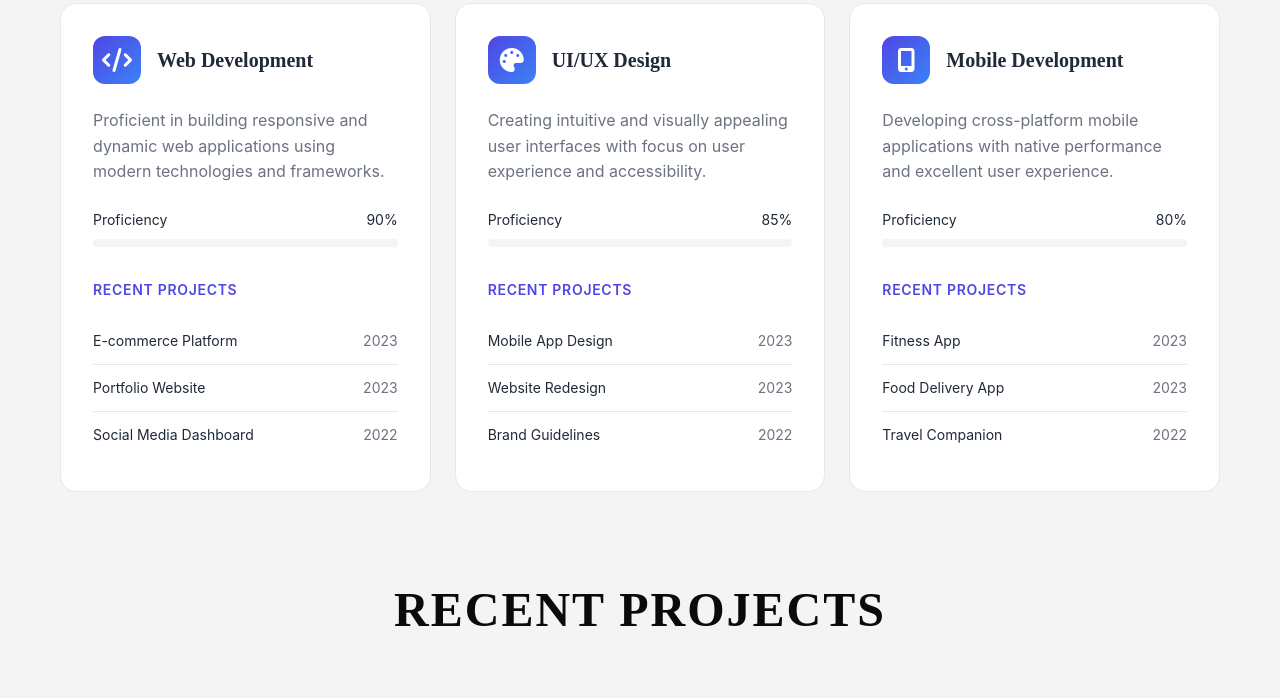
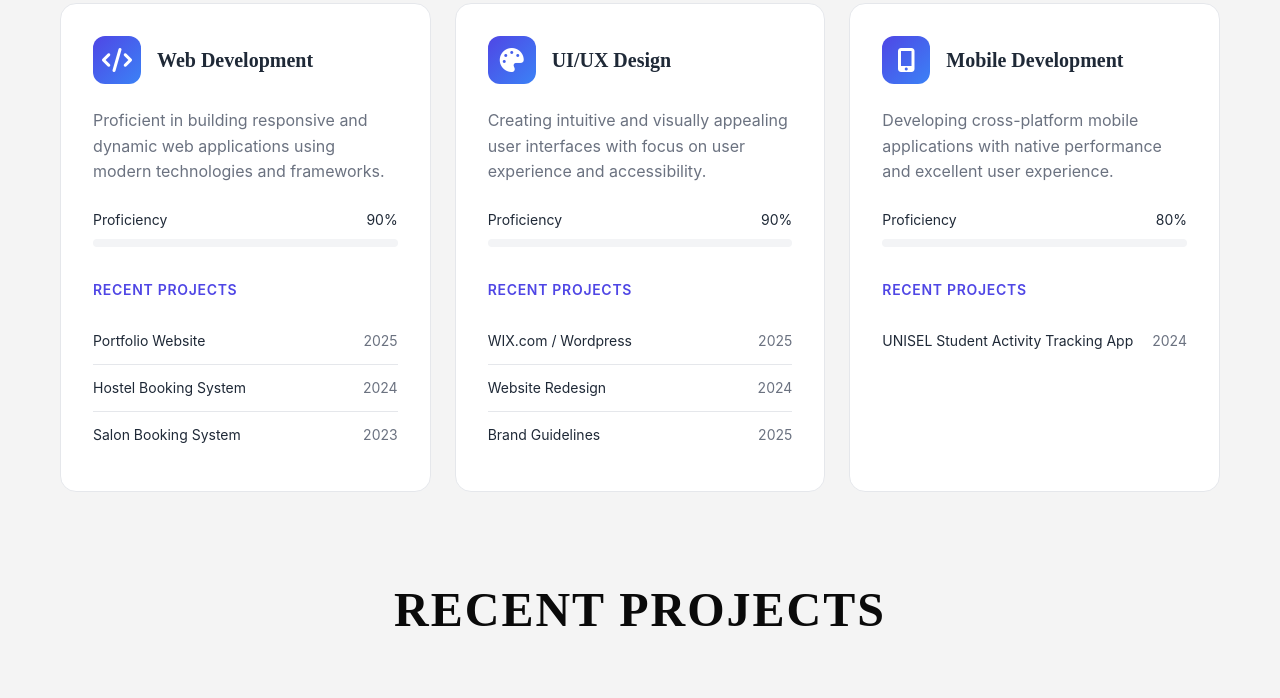
Before and after one commit to DanishMall/my_portfolio, a plain HTML site: page index.html in a window 1280 px wide. Shown: the part 2027-2725 px from the top of the page. Drawn offline with nearby package versions, Linux system fonts and the light colour scheme; a small style sheet from the web is missing.

Commit message:
update version 1

```diff
--- a/index.html
+++ b/index.html
@@ -171,16 +171,16 @@
                     <div class="projects-list">
                         <h4 class="projects-title">Recent Projects</h4>
                         <div class="project-item">
-                            <span class="project-name">E-commerce Platform</span>
-                            <span class="project-year">2023</span>
+                            <span class="project-name">Portfolio Website</span>
+                            <span class="project-year">2025</span>
                         </div>
                         <div class="project-item">
-                            <span class="project-name">Portfolio Website</span>
-                            <span class="project-year">2023</span>
+                            <span class="project-name">Hostel Booking System</span>
+                            <span class="project-year">2024</span>
                         </div>
                         <div class="project-item">
-                            <span class="project-name">Social Media Dashboard</span>
-                            <span class="project-year">2022</span>
+                            <span class="project-name">Salon Booking System</span>
+                            <span class="project-year">2023</span>
                         </div>
                     </div>
                 </div>
@@ -198,25 +198,25 @@
                     <div class="progress-container">
                         <div class="progress-label">
                             <span>Proficiency</span>
-                            <span>85%</span>
+                            <span>90%</span>
                         </div>
                         <div class="progress-bar">
-                            <div class="progress-fill" style="width: 85%"></div>
+                            <div class="progress-fill" style="width: 90%"></div>
                         </div>
                     </div>
                     <div class="projects-list">
                         <h4 class="projects-title">Recent Projects</h4>
                         <div class="project-item">
-                            <span class="project-name">Mobile App Design</span>
-                            <span class="project-year">2023</span>
+                            <span class="project-name">WIX.com / Wordpress</span>
+                            <span class="project-year">2025</span>
                         </div>
                         <div class="project-item">
                             <span class="project-name">Website Redesign</span>
-                            <span class="project-year">2023</span>
+                            <span class="project-year">2024</span>
                         </div>
                         <div class="project-item">
                             <span class="project-name">Brand Guidelines</span>
-                            <span class="project-year">2022</span>
+                            <span class="project-year">2025</span>
                         </div>
                     </div>
                 </div>
@@ -243,17 +243,17 @@
                     <div class="projects-list">
                         <h4 class="projects-title">Recent Projects</h4>
                         <div class="project-item">
-                            <span class="project-name">Fitness App</span>
-                            <span class="project-year">2023</span>
+                            <span class="project-name">UNISEL Student Activity Tracking App</span>
+                            <span class="project-year">2024</span>
                         </div>
-                        <div class="project-item">
+                        <!-- <div class="project-item">
                             <span class="project-name">Food Delivery App</span>
                             <span class="project-year">2023</span>
                         </div>
                         <div class="project-item">
                             <span class="project-name">Travel Companion</span>
                             <span class="project-year">2022</span>
-                        </div>
+                        </div> -->
                     </div>
                 </div>
             </div>
@@ -493,7 +493,7 @@
                 </div>
 
                 <!-- Project 3 -->
-                <div class="project-card" onclick="toggleActive(this)">
+                <!-- <div class="project-card" onclick="toggleActive(this)">
                     <div class="project-image" onclick="event.stopPropagation(); openGallery('project3')">
                         <img src="https://images.unsplash.com/photo-1581092795360-fd1ca04f0952?ixlib=rb-4.0.3&auto=format&fit=crop&w=1000&q=80" alt="Air Quality Monitoring System" />
                         <div class="project-image-overlay"></div>
@@ -525,7 +525,7 @@
                             <span class="tag">Bootstrap</span>
                         </div>
                     </div>
-                </div>
+                </div> -->
             </div>
         </section>
 
```
